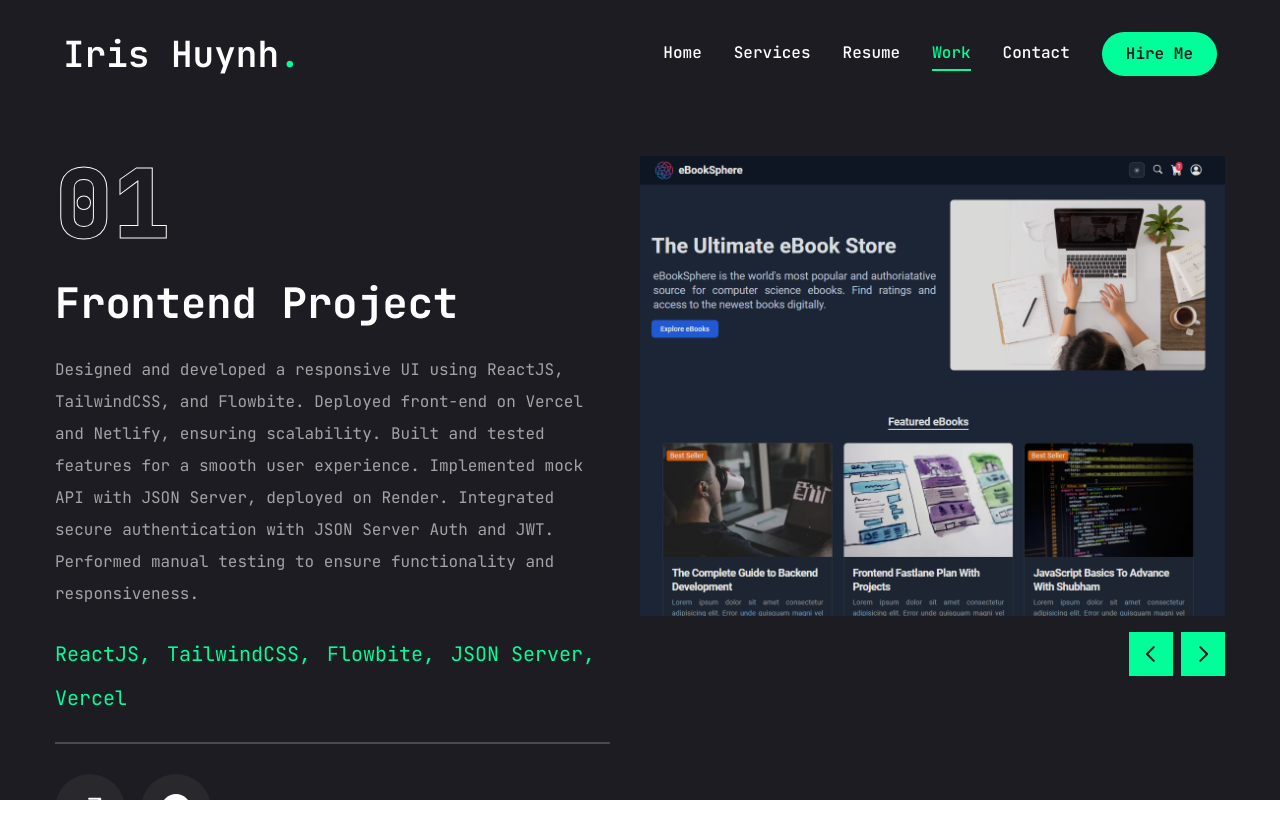
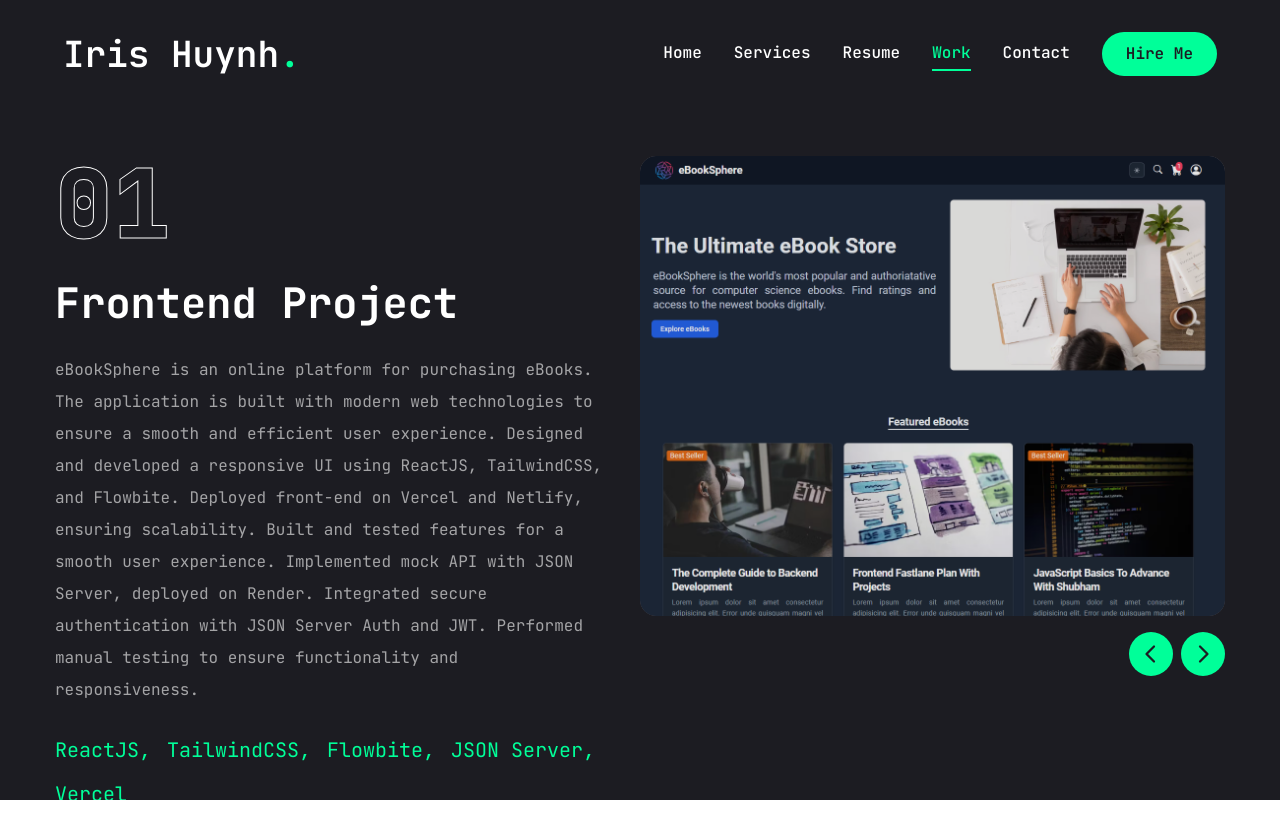
Before and after one commit to 1Ir-is/Portfolio-Iris-Huynh, a Next.js app: page /work in a window 1280 px wide. Shown: the top 838 px of the page. Built offline with nearby package versions, Linux system fonts and the light colour scheme.

Commit message:
feat: fix ui

```diff
--- a/app/resume/page.jsx
+++ b/app/resume/page.jsx
@@ -8,7 +8,7 @@ import { SiTailwindcss, SiNextdotjs } from "react-icons/si";
 const about = {
   title: "About Me",
   description:
-    "I am a student with a passion for creating beautiful, user-friendly websites. I have experience in front-end and back-end development, as well as UI/UX design. I am proficient in HTML, CSS, JavaScript, React, .NET, Tailwind CSS, and Next.js.",
+    "I am a final-year student with a passion for creating beautiful, user-friendly websites. I have experience in front-end and back-end development, as well as UI/UX design. I am proficient in HTML, CSS, JavaScript, React, .NET, Tailwind CSS, and Next.js.",
   info: [
     {
       fieldName: "Name",
@@ -136,11 +136,11 @@ const Resume = () => {
           ease: "easeIn",
         },
       }}
-      className="min-h-[80vh] flex items-center justify-center, py-12 xl:py-0"
+      className="min-h-[80vh] flex items-start justify-center py-12 xl:py-0"
     >
       <div className="container mx-auto">
         <Tabs
-          defaultValue="Experience"
+          defaultValue="experience"
           className="flex flex-col xl:flex-row gap-[60px]"
         >
           <TabsList className="flex flex-col w-full max-w-[380px] mx-auto xl:mx-0">
@@ -149,6 +149,7 @@ const Resume = () => {
             <TabsTrigger value="skills">Skills</TabsTrigger>
             <TabsTrigger value="about">About</TabsTrigger>
           </TabsList>
+
           {/* content */}
           <div className="min-h-[70vh] w-full">
             {/* experience */}
@@ -226,6 +227,7 @@ const Resume = () => {
                 </ScrollArea>
               </div>
             </TabsContent>
+
             {/* skills */}
             <TabsContent value="skills" className="w-full">
               <div className="flex flex-col gap-[30px]">
@@ -236,23 +238,16 @@ const Resume = () => {
                   </p>
                 </div>
 
-                {/* Added responsive gap and padding */}
-                <ul className="grid grid-cols-2 sm:grid-cols-3 md:grid-cols-4 gap-4 sm:gap-6 xl:gap-[30px] p-4">
-                  {skills.items.map((item, index) => {
+                {/* Responsive gap and padding adjustments */}
+                <ul className="grid grid-cols-2 sm:grid-cols-3 md:grid-cols-4 gap-4 sm:gap-6">
+                  {skills.items.map((skill, index) => {
                     return (
-                      <li key={index}>
-                        <TooltipProvider delayDuration={100}>
-                          <Tooltip>
-                            <TooltipTrigger className="w-full h-[150px] bg-[#232329] rounded-xl flex justify-center items-center group">
-                              <div className="text-6xl group-hover:text-accent transition-all duration-300">
-                                {item.icon}
-                              </div>
-                            </TooltipTrigger>
-                            <TooltipContent>
-                              <p className="capitalize">{item.name}</p>
-                            </TooltipContent>
-                          </Tooltip>
-                        </TooltipProvider>
+                      <li
+                        key={index}
+                        className="flex flex-col items-center gap-2 p-4 rounded-lg bg-[#232329] text-white"
+                      >
+                        <div className="text-4xl">{skill.icon}</div>
+                        <p className="text-sm font-medium">{skill.name}</p>
                       </li>
                     );
                   })}
@@ -261,24 +256,19 @@ const Resume = () => {
             </TabsContent>
 
             {/* about */}
-            <TabsContent
-              value="about"
-              className="w-full text-center xl:text-left"
-            >
-              <div className="flex flex-col gap-[30px]">
+            <TabsContent value="about" className="w-full">
+              <div className="flex flex-col gap-[30px] text-center xl:text-left">
                 <h3 className="text-4xl font-bold">{about.title}</h3>
                 <p className="max-w-[600px] text-white/60 mx-auto xl:mx-0">
                   {about.description}
                 </p>
-                <ul className="grid grid-cols-1 xl:grid-cols-2 gap-y-6 max-w-[620px] mx-auto xl:mx-0">
+
+                <ul className="flex flex-col gap-3 items-center xl:items-start">
                   {about.info.map((item, index) => {
                     return (
-                      <li
-                        key={index}
-                        className="flex items-center justify-center xl:justify-start gap-4"
-                      >
-                        <span className="text-white/60">{item.fieldName}</span>
-                        <span className="text-xl">{item.fieldValue}</span>
+                      <li key={index} className="flex gap-4">
+                        <span className="font-medium">{item.fieldName}:</span>
+                        <span className="text-white/60">{item.fieldValue}</span>
                       </li>
                     );
                   })}
--- a/app/work/page.jsx
+++ b/app/work/page.jsx
@@ -29,7 +29,7 @@ const projects = [
     category: "Frontend",
     title: "eBookSphere",
     description:
-      "Designed and developed a responsive UI using ReactJS, TailwindCSS, and Flowbite. Deployed front-end on Vercel and Netlify, ensuring scalability. Built and tested features for a smooth user experience. Implemented mock API with JSON Server, deployed on Render. Integrated secure authentication with JSON Server Auth and JWT. Performed manual testing to ensure functionality and responsiveness.",
+      "eBookSphere is an online platform for purchasing eBooks. The application is built with modern web technologies to ensure a smooth and efficient user experience. Designed and developed a responsive UI using ReactJS, TailwindCSS, and Flowbite. Deployed front-end on Vercel and Netlify, ensuring scalability. Built and tested features for a smooth user experience. Implemented mock API with JSON Server, deployed on Render. Integrated secure authentication with JSON Server Auth and JWT. Performed manual testing to ensure functionality and responsiveness.",
     stack: [
       { name: "ReactJS" },
       { name: "TailwindCSS" },
@@ -46,7 +46,7 @@ const projects = [
     category: "Frontend",
     title: "CineAtlas",
     description:
-      "Built a movie database platform similar to IMDb using ReactJS and TailwindCSS. Integrated movie data from The Movie Database (TMDb) API. Styled with Flowbite for seamless UI design. Deployed on Netlify and Vercel for scalability and performance.",
+      "CineAtlas is a comprehensive movie database platform, similar to IMDb, where users can explore and discover movies. The project is built using React.js, styled with Tailwind CSS, and leverages components from Flowbite. Movie data is sourced from The Movie Database (TMDb) API.",
     stack: [
       { name: "ReactJS" },
       { name: "TailwindCSS" },
@@ -62,7 +62,7 @@ const projects = [
     category: "Fullstack",
     title: "Car Rental System (Final Year Project)",
     description:
-      "Developed a car rental platform with separate interfaces for users, car owners, and admins. Built user and car owner front-end with React.js, Tailwind CSS, Ant Design, and custom CSS. Integrated Google Login, PayPal, TalkJS, and Cloudinary for enhanced functionality. Back-end developed with ASP.NET Core and SQL Server for robust API interactions. Admin site built using ASP.NET Core MVC with a responsive interface.",
+      "This project is a comprehensive car rental platform with separate interfaces for users, car owners, and administrators, providing a seamless experience for all users. The system allows users to rent cars, car owners to list their vehicles, and administrators to manage the platform. The front-end for users and car owners is built with React.js, Tailwind CSS, Ant Design, and custom CSS, ensuring a responsive and modern user interface. Key integrations include Google Login, PayPal for payments, TalkJS for chat functionality, and Cloudinary for image uploads. The back-end is developed using ASP.NET Core and SQL Server to enable robust API interactions, while the admin site is built using ASP.NET Core MVC with a responsive design for efficient platform management.",
     stack: [
       { name: "ReactJS" },
       { name: "TailwindCSS" },
@@ -209,16 +209,16 @@ const Work = () => {
             >
               {projects.map((project, index) => {
                 return (
-                  <SwiperSlide key={index} className="w-full">
-                    <div className="h-[460px] relative group flex justify-center items-center bg-pink-50/20">
+                  <SwiperSlide key={index} className="w-full rounded-2xl">
+                    <div className="h-[460px] relative group flex justify-center items-center bg-pink-50/20 rounded-2xl">
                       {/* overlay */}
-                      <div className="absolute top-0 bottom-0 w-full h-full bg-black/10 z-10"></div>
+                      <div className="absolute top-0 bottom-0 w-full h-full bg-black/10 z-10 rounded-2xl"></div>
                       {/* image */}
-                      <div className="relative w-full h-full">
+                      <div className="relative w-full h-full rounded-2xl overflow-hidden">
                         <Image
                           src={project.image}
                           fill
-                          className="object-cover"
+                          className="object-cover rounded-2xl shadow-lg object-center"
                           alt=""
                         />
                       </div>
@@ -228,7 +228,8 @@ const Work = () => {
               })}
               <WorkSliderBtns
                 containerStyles="flex gap-2 absolute right-0 bottom-[calc(50%_-_22px)] xl:bottom-0 z-20 w-full justify-between xl:w-max xl:justify-none"
-                btnStyles="bg-accent hover:bg-accent-hover text-primary text-[22px] w-[44px] h-[44px] flex justify-center items-center transition-all"
+                btnStyles="bg-accent hover:bg-accent-hover text-primary text-[22px] w-[44px] h-[44px] rounded-full flex justify-center items-center transition-all"
+                iconStyles="text-2xl"
               />
             </Swiper>
           </div>
```
